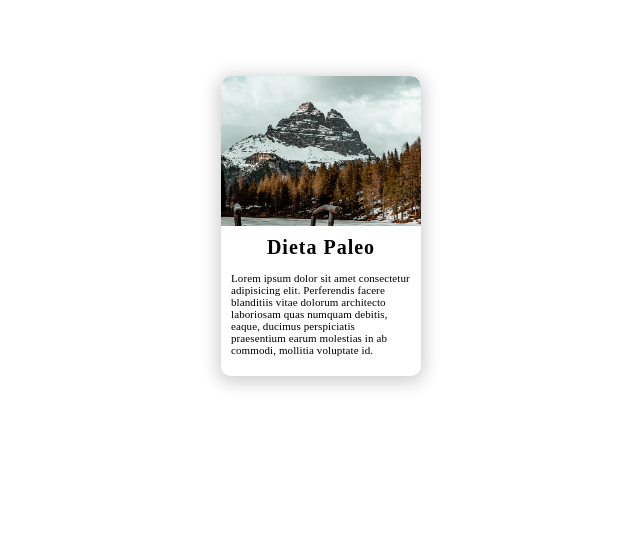
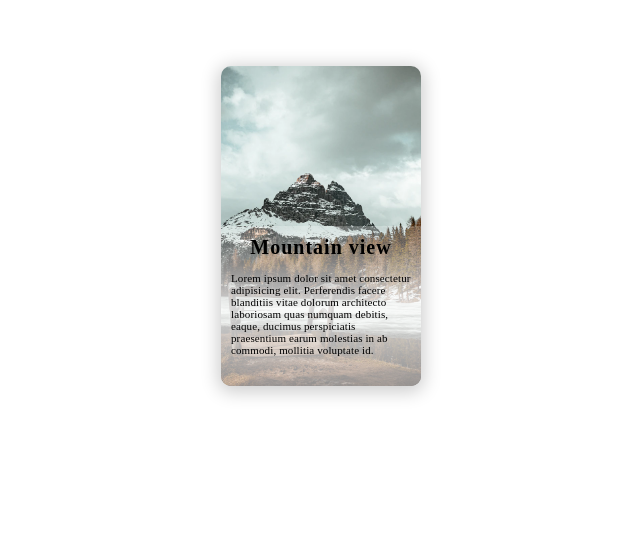
Before and after one commit to razvanandreib/card-flip-info, a plain HTML site: page index.html in a window 1280 px wide. Shown: the part 224-773 px from the top of the page, without its empty margins (319-959 px from the left). Drawn offline with Linux system fonts and the light colour scheme.

Commit message:
card-header-back

```diff
--- a/index.html
+++ b/index.html
@@ -12,14 +12,16 @@
       <div class="card">
         <div class="card__inner">
           <div class="card__face card__face--front">
-            <div class="card__face--front__img"></div>
-            <h2>Dieta Paleo</h2>
-            <p>
-              Lorem ipsum dolor sit amet consectetur adipisicing elit.
-              Perferendis facere blanditiis vitae dolorum architecto laboriosam
-              quas numquam debitis, eaque, ducimus perspiciatis praesentium
-              earum molestias in ab commodi, mollitia voluptate id.
-            </p>
+            <div class="card__face--front-text">
+              <h2>Mountain view</h2>
+              <p>
+                Lorem ipsum dolor sit amet consectetur adipisicing elit.
+                Perferendis facere blanditiis vitae dolorum architecto
+                laboriosam quas numquam debitis, eaque, ducimus perspiciatis
+                praesentium earum molestias in ab commodi, mollitia voluptate
+                id.
+              </p>
+            </div>
           </div>
           <div class="card__face card__face--back">
             <div class="card__content">
@@ -27,11 +29,21 @@
                 <h2>Paleo</h2>
               </div>
               <div class="card__body">
-                Lorem, ipsum dolor sit amet consectetur adipisicing elit. Id,
-                incidunt praesentium impedit sit ratione ad, quibusdam porro,
-                amet repellat tempore cupiditate ut architecto alias optio enim
-                illum voluptatibus non accusantium.
+                Lorem ipsum dolor sit amet consectetur adipisicing elit. At,
+                vel, quas ducimus consequuntur quaerat numquam optio molestiae
+                ad libero eos perferendis minima eveniet eius consequatur
+                dolorum aperiam iusto incidunt quod quibusdam! Adipisci est
+                sequi aut eius possimus expedita laboriosam consequuntur, quo
+                beatae necessitatibus delectus quisquam ipsam! Libero, vero
+                porro aspernatur quibusdam adipisci esse perferendis tenetur
+                voluptatibus quas, sed expedita. Assumenda fugiat officia
+                consequatur. Perspiciatis, ex doloribus aliquid magnam inventore
+                quia sit debitis hic totam impedit fugiat ipsam suscipit est
+                recusandae? Cumque et sequi, quasi facere neque eos praesentium
+                totam consectetur, perspiciatis, aperiam enim maxime quae nihil
+                voluptatibus consequuntur dolorum. Voluptas!
               </div>
+              <a href="#">View more</a>
             </div>
           </div>
         </div>
--- a/style.css
+++ b/style.css
@@ -31,7 +31,7 @@ body {
 .card {
     margin: 10rem auto 0;
     width: 20rem;
-    height: 30rem;
+    height: 32rem;
 }
 
 .card__inner {
@@ -70,18 +70,25 @@ body {
 .card__face p {
     font-size: 1.1rem;
     padding: .3rem 1rem;
-    letter-spacing: .01rem;
+    letter-spacing: .012rem;
 }
 
-.card__face--front__img {
+.card__face--front{
     background-image: url('/img/mountain-view.webp');
     width: 100%;
-    height: 15rem;
+    height: 100%;
     background-position: center;
     background-repeat: no-repeat;
     background-size: cover;
-    border-radius: 10px 10px 0 0;
+    border-radius:  10px;
 }
+
+.card__face--front-text {
+    height: 100%;
+    margin-top: 16rem;
+    background: linear-gradient(180deg,rgba(255, 255, 255, 0.24), rgba(255, 255, 255, 0.829), rgba(255, 255, 255, 0.562), rgb(255, 255, 255), rgb(255, 255, 255));
+}
+
 
 .card__face--back {
     transform: rotateY(180deg);
```
